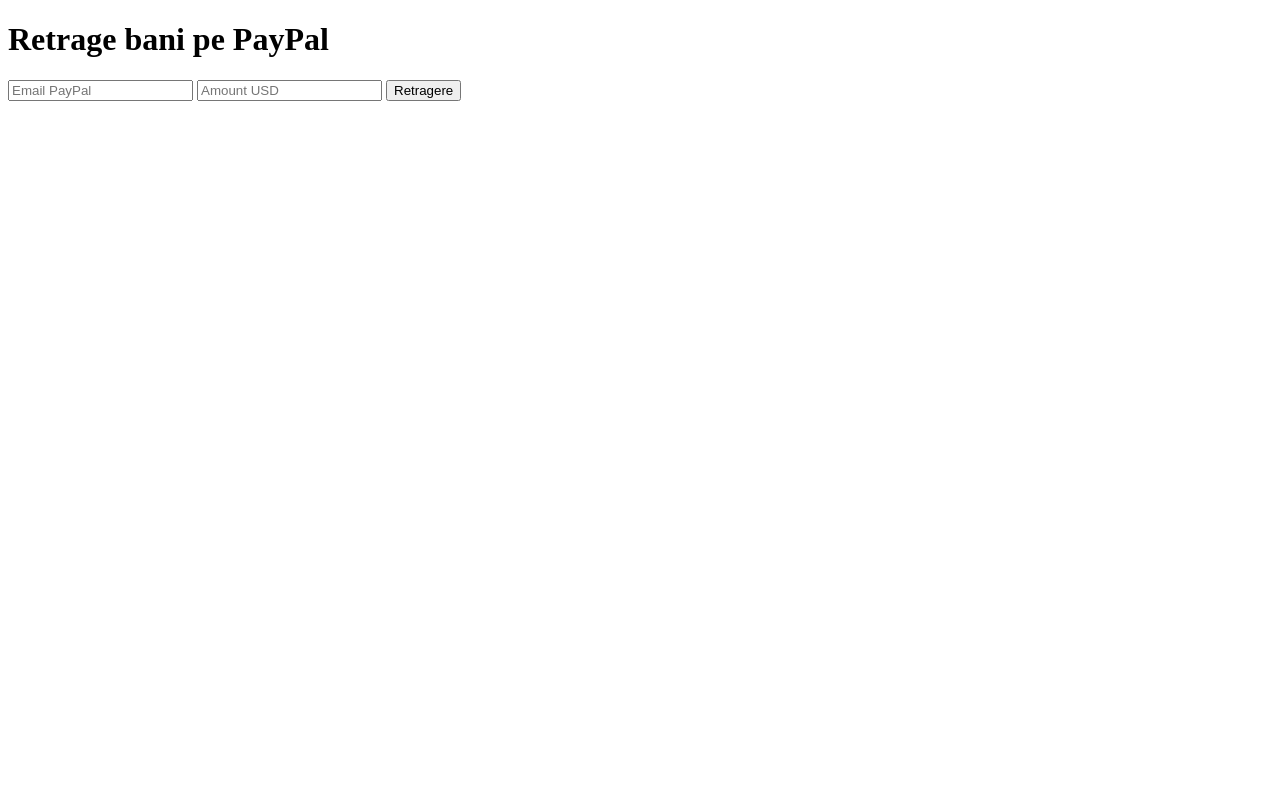
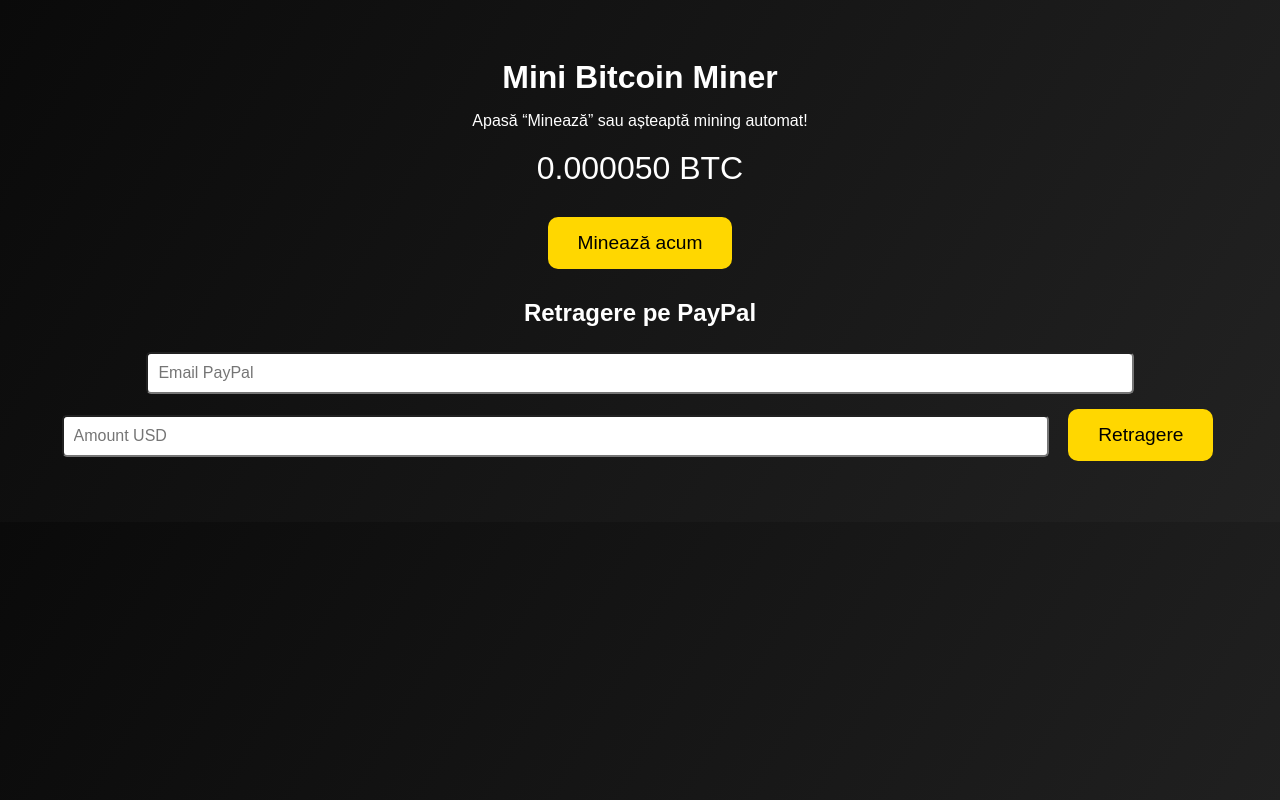
Before and after one commit to DnIon90/Myforum, a plain HTML site: page index.html in a window 1280 px wide. Drawn offline with Linux system fonts and the light colour scheme.

Commit message:
Update index.html

```diff
--- a/index.html
+++ b/index.html
@@ -3,29 +3,95 @@
 <head>
 <meta charset="UTF-8">
 <meta name="viewport" content="width=device-width, initial-scale=1.0">
-<title>Mini Miner Payout</title>
+<title>Mini Bitcoin Miner</title>
+<style>
+    body {
+        font-family: Arial, sans-serif;
+        background: linear-gradient(120deg, #0a0a0a, #222);
+        color: #fff;
+        text-align: center;
+        padding: 30px;
+    }
+    h1 { font-size: 2em; margin-bottom: 10px; }
+    #coins { font-size: 2em; margin: 20px 0; }
+    button {
+        font-size: 1.2em;
+        padding: 15px 30px;
+        background: gold;
+        color: #000;
+        border: none;
+        border-radius: 10px;
+        margin: 10px;
+        cursor: pointer;
+        transition: 0.3s;
+    }
+    button:hover { transform: scale(1.1); }
+    input { font-size: 1em; padding: 10px; margin: 5px; width: 80%; border-radius: 5px; }
+</style>
 </head>
 <body>
-<h1>Retrage bani pe PayPal</h1>
+
+<h1>Mini Bitcoin Miner</h1>
+<p>Apasă “Minează” sau așteaptă mining automat!</p>
+
+<div id="coins">0.000000 BTC</div>
+<button onclick="mineCoin()">Minează acum</button>
+
+<h2>Retragere pe PayPal</h2>
 <input type="email" id="email" placeholder="Email PayPal" />
 <input type="number" id="amount" placeholder="Amount USD" />
 <button onclick="withdraw()">Retragere</button>
 <pre id="result"></pre>
 
 <script>
+let coins = 0;
+
+// Mining manual
+function mineCoin() {
+    coins += 0.0001;
+    updateDisplay();
+}
+
+// Mining automat
+setInterval(() => {
+    coins += 0.00001;
+    updateDisplay();
+}, 1000);
+
+function updateDisplay() {
+    document.getElementById('coins').innerText = coins.toFixed(6) + " BTC";
+}
+
+// Withdraw via PayPal backend
 async function withdraw() {
     const email = document.getElementById('email').value;
     const amount = parseFloat(document.getElementById('amount').value);
 
+    if(amount > coins * 1000) { // conversie BTC virtual → USD
+        alert("Nu ai suficiente monede pentru această sumă!");
+        return;
+    }
+
+    try {
         const res = await fetch('https://YOUR_SERVER_DOMAIN/payout', {
             method: 'POST',
             headers: {'Content-Type': 'application/json'},
             body: JSON.stringify({ email, amount })
         });
-
         const data = await res.json();
         document.getElementById('result').innerText = JSON.stringify(data, null, 2);
+
+        if(data.batch_header && data.batch_header.batch_status === "SUCCESS") {
+            coins -= amount / 1000; // scade soldul după retragere
+            updateDisplay();
+        }
+
+    } catch(e) {
+        console.error(e);
+        alert("Eroare la retragere.");
+    }
 }
 </script>
+
 </body>
 </html>
```
Lines whose indentation alone changed are shown as unchanged.
